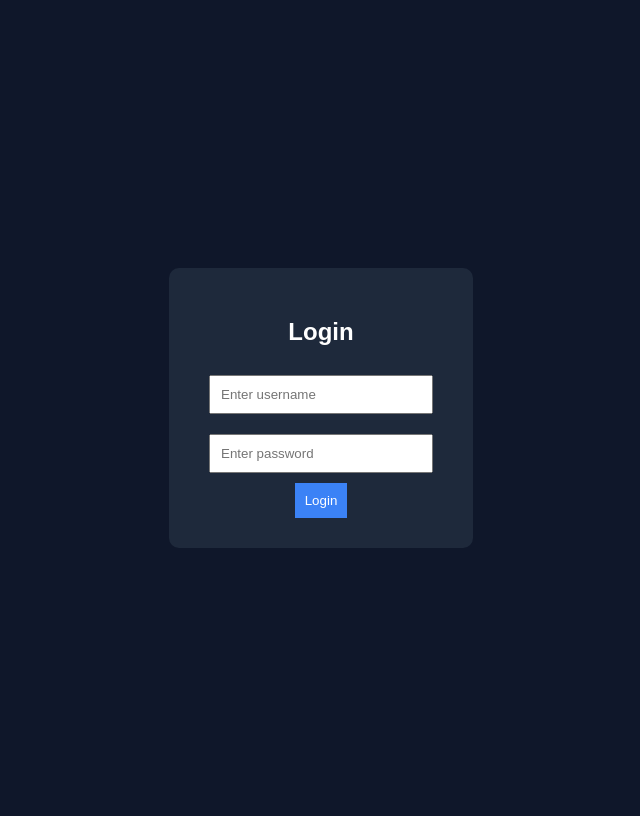
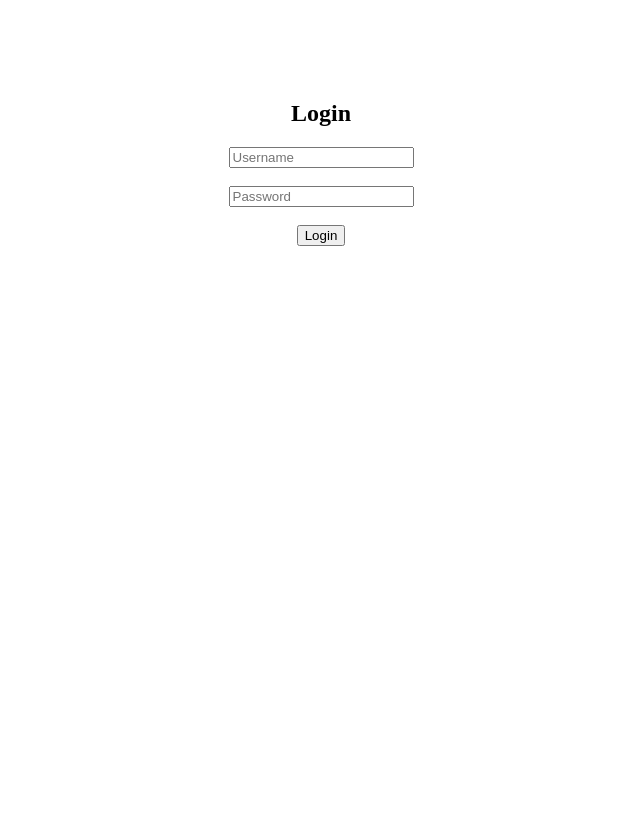
Before and after one commit to VaishnaviLoganvi/spam-detector-project, a Flask app: page / in a window 1280 px wide. Shown: the whole page, without its empty margins (319-959 px from the left). After the commit the page ends 246 px from the top, so only its background shows below. Run offline with Flask 3, Linux system fonts and the light colour scheme; parts of the project's set-up code (start-up, migrations or seed data) failed here and were passed over.

Commit message:
Add files via upload

```diff
--- a/templates/login.html
+++ b/templates/login.html
@@ -1,55 +1,17 @@
 <!DOCTYPE html>
 <html>
-<head>
-    <title>Login</title>
-    <style>
-        body {
-            background: #0f172a;
-            color: white;
-            font-family: Arial;
-            display: flex;
-            justify-content: center;
-            align-items: center;
-            height: 100vh;
-        }
-        .box {
-            background: #1e293b;
-            padding: 30px;
-            border-radius: 10px;
-            text-align: center;
-        }
-        input {
-            margin: 10px;
-            padding: 10px;
-            width: 200px;
-        }
-        button {
-            padding: 10px;
-            background: #3b82f6;
-            color: white;
-            border: none;
-        }
-        .error {
-            color: red;
-        }
-    </style>
-</head>
+<body style="text-align:center; margin-top:100px;">
+<h2>Login</h2>
 
-<body>
+<form action="/login" method="post">
+<input name="username" placeholder="Username"><br><br>
+<input type="password" name="password" placeholder="Password"><br><br>
+<button>Login</button>
+</form>
 
-<div class="box">
-    <h2>Login</h2>
-
-    <form action="/login" method="post">
-        <input type="text" name="username" placeholder="Enter username"><br>
-        <input type="password" name="password" placeholder="Enter password"><br>
-        <button type="submit">Login</button>
-    </form>
-
-    {% if error %}
-        <p class="error">{{ error }}</p>
-    {% endif %}
-</div>
+{% if error %}
+<p style="color:red;">{{ error }}</p>
+{% endif %}
 
 </body>
 </html>
```
